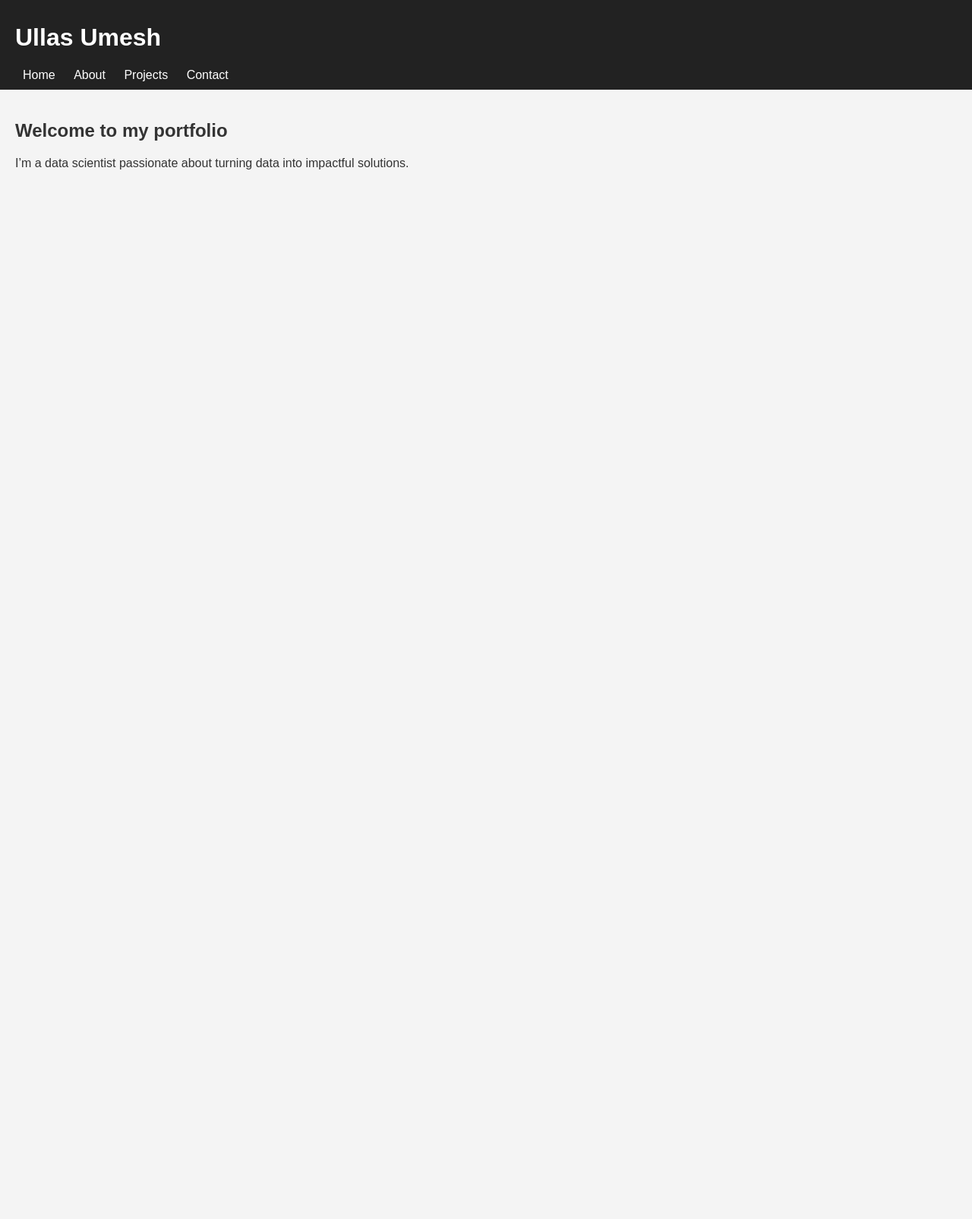
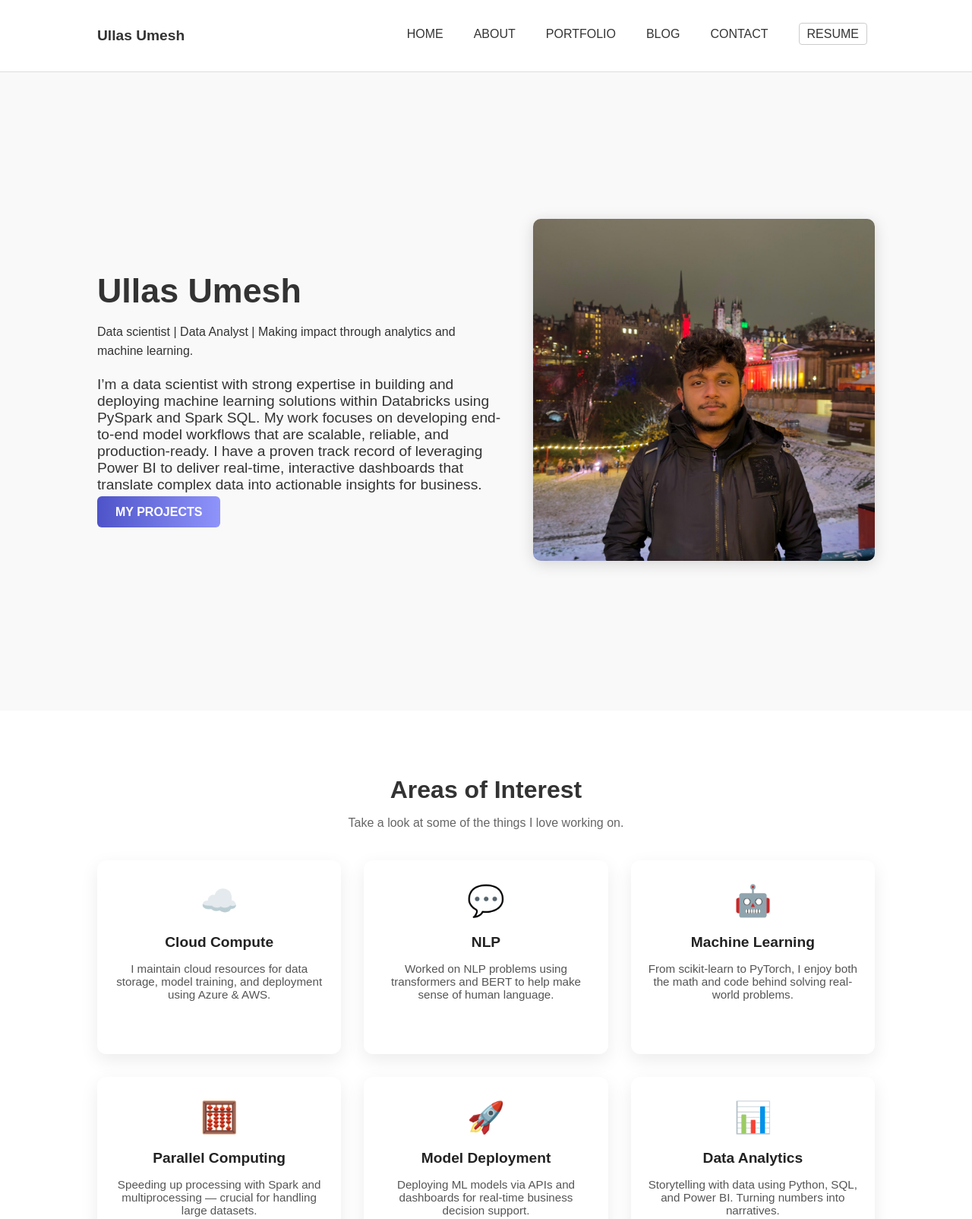
Before and after one commit to Ullas-Umesh/Portfolio, a plain HTML site: page index.html in a window 1280 px wide. Shown: the top 1604 px of the page at 76% size. Before the commit the page ends 800 px from the top, so only its background shows below. Drawn offline with Linux system fonts and the light colour scheme.

Commit message:
Home-page

```diff
--- a/index.html
+++ b/index.html
@@ -4,23 +4,191 @@
   <meta charset="UTF-8">
   <title>Ullas Umesh | Data Scientist</title>
   <link rel="stylesheet" href="css/styles.css">
+  <style>
+    .container {
+      display: flex;
+      justify-content: space-between;
+      align-items: center;
+      padding: 60px 10%;
+      min-height: 90vh;
+      background-color: #f9f9f9;
+    }
+    .intro {
+      max-width: 55%;
+    }
+    .intro h2 {
+      font-weight: 300;
+      font-size: 1.2rem;
+    }
+    .intro h1 {
+      font-size: 2.8rem;
+      margin: 10px 0;
+    }
+    .intro p {
+      font-size: 1rem;
+      margin-bottom: 20px;
+      line-height: 1.6;
+    }
+    .intro a {
+      background: linear-gradient(to right, #4e54c8, #8f94fb);
+      padding: 12px 24px;
+      color: white;
+      text-decoration: none;
+      border-radius: 6px;
+      font-weight: bold;
+      transition: background 0.3s;
+    }
+    .intro a:hover {
+      background: linear-gradient(to right, #3b3fbb, #6b70f0);
+    }
+    .profile-img img {
+      width: 450px;
+      height: 450px;
+      object-fit: cover;
+      border-radius: 10px;
+      box-shadow: 0px 4px 20px rgba(0,0,0,0.15);
+      margin-left: 40px;
+    }
+    nav {
+      display: flex;
+      justify-content: space-between;
+      padding: 20px 10%;
+      background-color: white;
+      border-bottom: 1px solid #ddd;
+    }
+    nav h2 {
+      font-weight: bold;
+      font-size: 1.2rem;
+    }
+    nav ul {
+      list-style-type: none;
+      display: flex;
+      gap: 20px;
+    }
+    nav ul li {
+      display: inline;
+    }
+    nav ul li a {
+      text-decoration: none;
+      color: #333;
+      font-weight: 500;
+    }
+    nav ul li a.resume {
+      border: 1px solid #ccc;
+      padding: 5px 10px;
+      border-radius: 4px;
+    }
+  </style>
 </head>
 <body>
-  <header>
-    <h1>Ullas Umesh</h1>
-    <nav>
-      <a href="index.html">Home</a>
-      <a href="about.html">About</a>
-      <a href="projects.html">Projects</a>
-      <a href="contact.html">Contact</a>
-    </nav>
-  </header>
-  <main>
-    <section>
-      <h2>Welcome to my portfolio</h2>
-      <p>I’m a data scientist passionate about turning data into impactful solutions.</p>
-    </section>
-  </main>
-  <script src="js/scripts.js"></script>
+
+  <nav>
+    <h2>Ullas Umesh</h2>
+    <ul>
+      <li><a href="index.html">HOME</a></li>
+      <li><a href="about.html">ABOUT</a></li>
+      <li><a href="projects.html">PORTFOLIO</a></li>
+      <li><a href="#">BLOG</a></li>
+      <li><a href="#">CONTACT</a></li>
+      <li><a href="#" class="resume">RESUME</a></li>
+    </ul>
+  </nav>
+
+  <div class="container">
+    <div class="intro">
+      <h1>Ullas Umesh</h1>
+      <p>Data scientist | Data Analyst | Making impact through analytics and machine learning.</p>
+      <h2>I’m a data scientist with strong expertise in building and deploying machine learning solutions within Databricks using PySpark and
+Spark SQL. My work focuses on developing end-to-end model workflows that are scalable, reliable, and production-ready. I have a
+proven track record of leveraging Power BI to deliver real-time, interactive dashboards that translate complex data into actionable
+insights for business.</h2>
+      <a href="projects.html">MY PROJECTS</a>
+    </div>
+    <div class="profile-img">
+      <img src="assets/images/Ullas-Umesh-pic.jpg" alt="Profile Photo">
+    </div>
+  </div>
+    <section class="interests">
+    <h2>Areas of Interest</h2>
+    <p>Take a look at some of the things I love working on.</p>
+    <div class="card-grid">
+      <div class="card">
+        <div class="icon">☁️</div>
+        <h3>Cloud Compute</h3>
+        <p>I maintain cloud resources for data storage, model training, and deployment using Azure & AWS.</p>
+      </div>
+      <div class="card">
+        <div class="icon">💬</div>
+        <h3>NLP</h3>
+        <p>Worked on NLP problems using transformers and BERT to help make sense of human language.</p>
+      </div>
+      <div class="card">
+        <div class="icon">🤖</div>
+        <h3>Machine Learning</h3>
+        <p>From scikit-learn to PyTorch, I enjoy both the math and code behind solving real-world problems.</p>
+      </div>
+      <div class="card">
+        <div class="icon">🧮</div>
+        <h3>Parallel Computing</h3>
+        <p>Speeding up processing with Spark and multiprocessing — crucial for handling large datasets.</p>
+      </div>
+      <div class="card">
+        <div class="icon">🚀</div>
+        <h3>Model Deployment</h3>
+        <p>Deploying ML models via APIs and dashboards for real-time business decision support.</p>
+      </div>
+      <div class="card">
+        <div class="icon">📊</div>
+        <h3>Data Analytics</h3>
+        <p>Storytelling with data using Python, SQL, and Power BI. Turning numbers into narratives.</p>
+      </div>
+    </div>
+  </section>
+
+  <style>
+    .interests {
+      text-align: center;
+      padding: 60px 10%;
+      background-color: #fff;
+    }
+    .interests h2 {
+      font-size: 2rem;
+      margin-bottom: 10px;
+    }
+    .interests p {
+      font-size: 1rem;
+      color: #666;
+      margin-bottom: 40px;
+    }
+    .card-grid {
+      display: grid;
+      grid-template-columns: repeat(auto-fit, minmax(250px, 1fr));
+      gap: 30px;
+    }
+    .card {
+      background: #ffffff;
+      padding: 30px 20px;
+      border-radius: 12px;
+      box-shadow: 0px 8px 24px rgba(0,0,0,0.08);
+      transition: transform 0.3s ease;
+      text-align: center;
+    }
+    .card:hover {
+      transform: translateY(-8px);
+    }
+    .card .icon {
+      font-size: 2.5rem;
+      margin-bottom: 15px;
+    }
+    .card h3 {
+      margin-bottom: 10px;
+      font-size: 1.2rem;
+      color: #222;
+    }
+    .card p {
+      color: #555;
+      font-size: 0.95rem;
+    }
+  </style>
 </body>
 </html>
```
Also changed, not shown: assets/images/Ullas-Umesh-pic.jpg (added).
